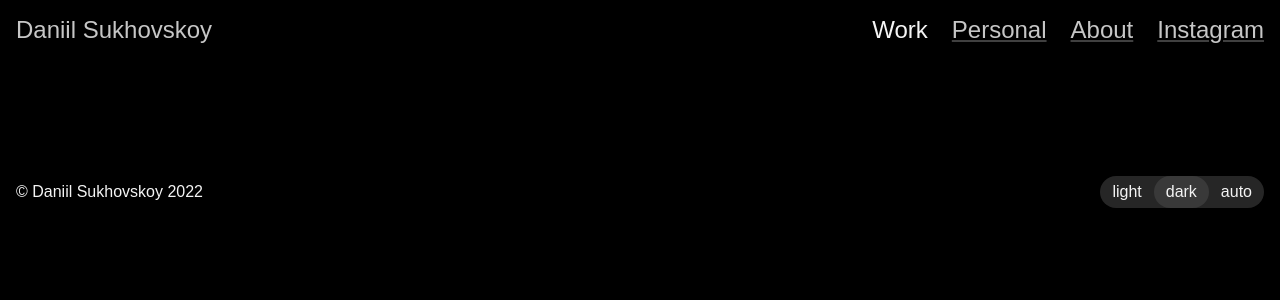
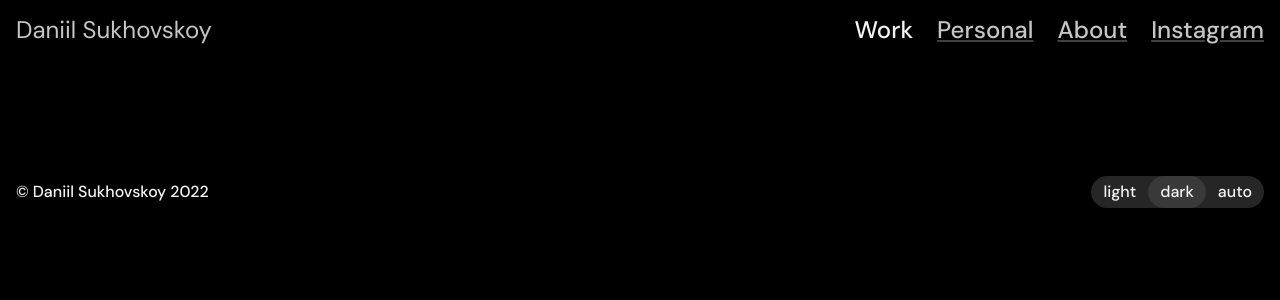
Before and after one commit to DaniilSukhovskoy/parcel-react, a React (Vite) app: page /work in a window 1280 px wide. Shown: the top 300 px of the page. Built offline with nearby package versions, Linux system fonts and the light colour scheme.

Commit message:
add font

```diff
--- a/src/components/Article/Article.jsx
+++ b/src/components/Article/Article.jsx
@@ -16,6 +16,17 @@ export default function Article({ node }) {
                 <picture key={item.id}>
                     <img
                         src={item.image}
+                        alt={item.image_alt}
+                        width={item.image_width}
+                        height={item.image_height}/>
+                </picture>
+            )
+
+        if (item.image_ext)
+            return (
+                <picture key={item.id}>
+                    <img
+                        src={item.image_ext}
                         alt={item.image_alt}
                         width={item.image_width}
                         height={item.image_height}/>
--- a/src/scss/base/_base.scss
+++ b/src/scss/base/_base.scss
@@ -8,7 +8,6 @@
 html {
   box-sizing: border-box;
   scroll-behavior: smooth;
-  font-family: Arial, Helvetica, sans-serif;
   background-color: var(--bg-color);
   color: var(--text-color-01);
 
--- a/src/scss/base/_typography.scss
+++ b/src/scss/base/_typography.scss
@@ -1,4 +1,9 @@
+@import url('https://fonts.googleapis.com/css2?family=DM+Sans:wght@400;500&display=swap');
 
+html {
+    font-family: 'DM Sans', Arial, Helvetica, sans-serif;
+    font-weight: 500;
+}
 %headings {
     margin: 0;
     font-weight: normal;
--- a/src/services/notion.js
+++ b/src/services/notion.js
@@ -71,7 +71,8 @@ async function getProject(id) {
             h3: blocks?.heading_3?.rich_text[0]?.text?.content,
             h4: blocks?.heading_4?.rich_text[0]?.text?.content,
             paragraph: blocks?.paragraph?.rich_text[0]?.text?.content,
-            image: blocks?.image?.file.url,
+            image: blocks?.image?.file?.url,
+            image_ext: blocks?.image?.external?.url,
             video: blocks?.video?.external.url,
             // experimental
             image_width: image_caption?.[0],
```
